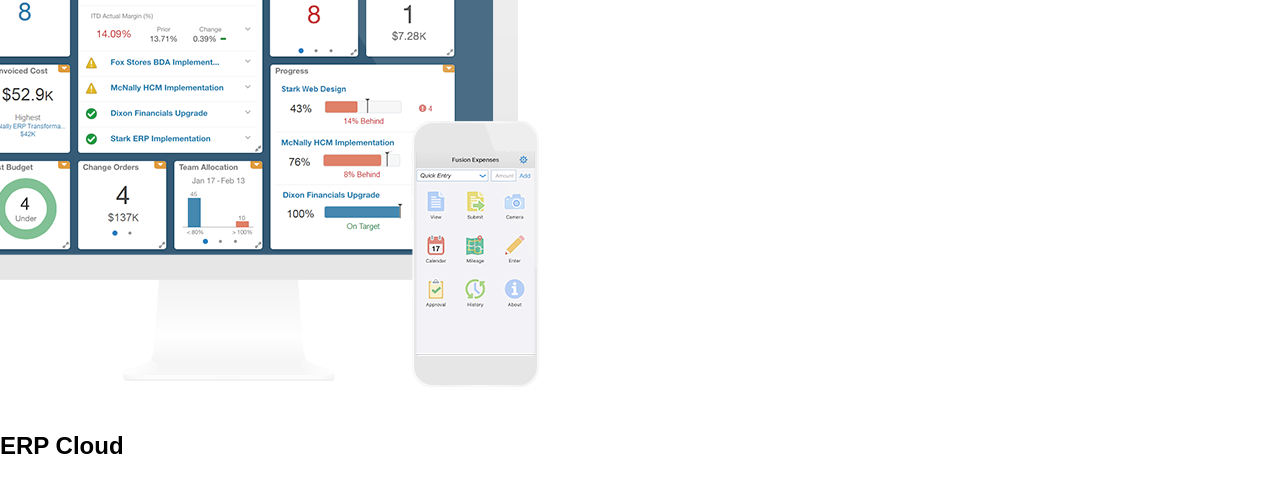
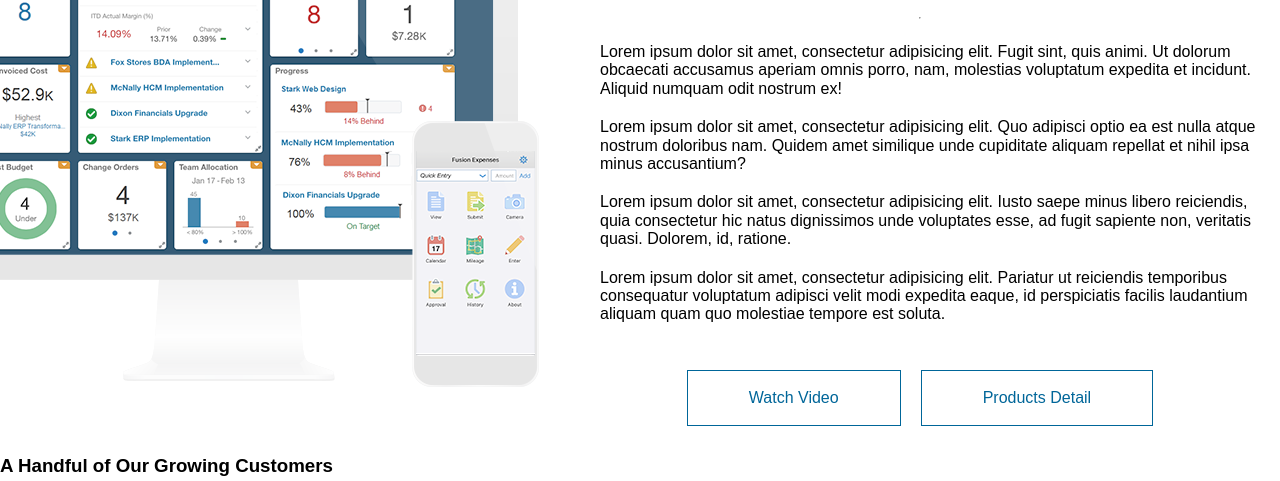
Before and after one commit to CamoRacoon/PracticaRDS1, a plain HTML site: page INDEX.HTML in a window 1280 px wide. Shown: the part 710-1191 px from the top of the page. Drawn offline with Linux system fonts and the light colour scheme.

Commit message:
Estilos CSS erpCloud 100%

```diff
--- a/INDEX.HTML
+++ b/INDEX.HTML
@@ -72,8 +72,10 @@
 				<li class="item">
 				Lorem ipsum dolor sit amet, consectetur adipisicing elit. Pariatur ut reiciendis temporibus consequatur voluptatum adipisci velit modi expedita eaque, id perspiciatis facilis laudantium aliquam quam quo molestiae tempore est soluta.</li>
 			</ul>
-			<button class="erpCloud-text-button">Watch Video</button>
-			<button class="erpCloud-text-button">Products Detail</button>
+			<div class="erpCloud-text-contentButtons">
+				<button class="button">Watch Video</button>
+				<button class="button">Products Detail</button>
+			</div>
 		</div>
 	</section>
 
--- a/src/css/index.css
+++ b/src/css/index.css
@@ -99,8 +99,9 @@
 	margin-left: 60px;
 }
 
-.banner-text-tittle {
+.banner-text-title {
 	font-size: 2.12em;
+	margin: 0;
 }
 
 .banner-text-text {
@@ -128,3 +129,46 @@
 	color: white;
 	font-size: 1.25em;
 }
+
+/*ERP CLOUD*/
+
+.erpCloud {
+	display: flex;
+}
+
+.erpCloud-text {
+	display: flex;
+	flex-direction: column;
+	justify-content: center;
+}
+
+.erpCloud-text-title {
+	font-size: 1.75em;
+}
+
+.erpCloud-text-list {
+	list-style: none;
+}
+
+.erpCloud-text-list .item {
+	margin: 0 0 20px;
+}
+
+.erpCloud-text-contentButtons {
+	display: flex;
+	justify-content: center;
+}
+
+.erpCloud-text-contentButtons .button {
+	padding: 18px 61px;
+	margin: 10px;
+	border: 1px solid #006699;
+	color: #006699;
+	background: transparent;
+}
+
+.erpCloud-text-contentButtons .button:hover {
+	border: 1px solid black;
+	color: black;
+
+}
```
